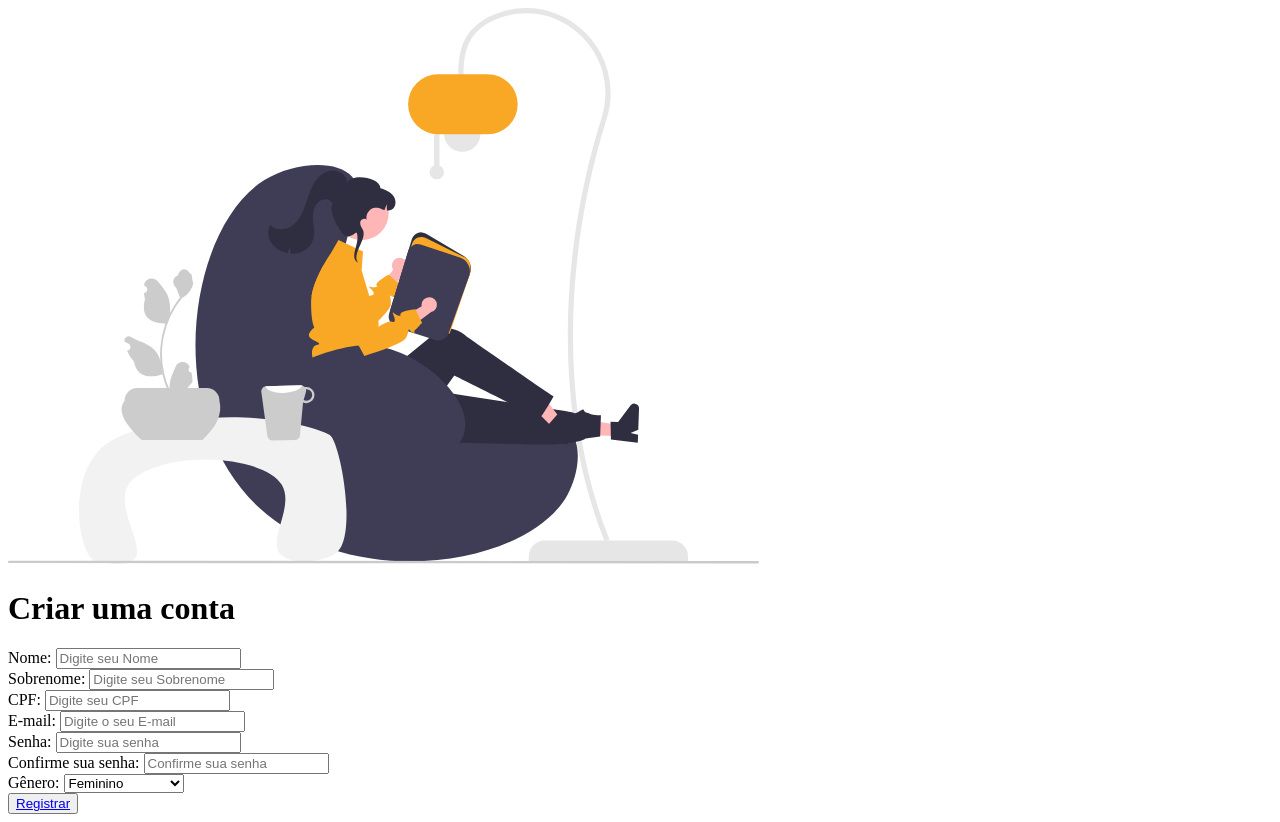
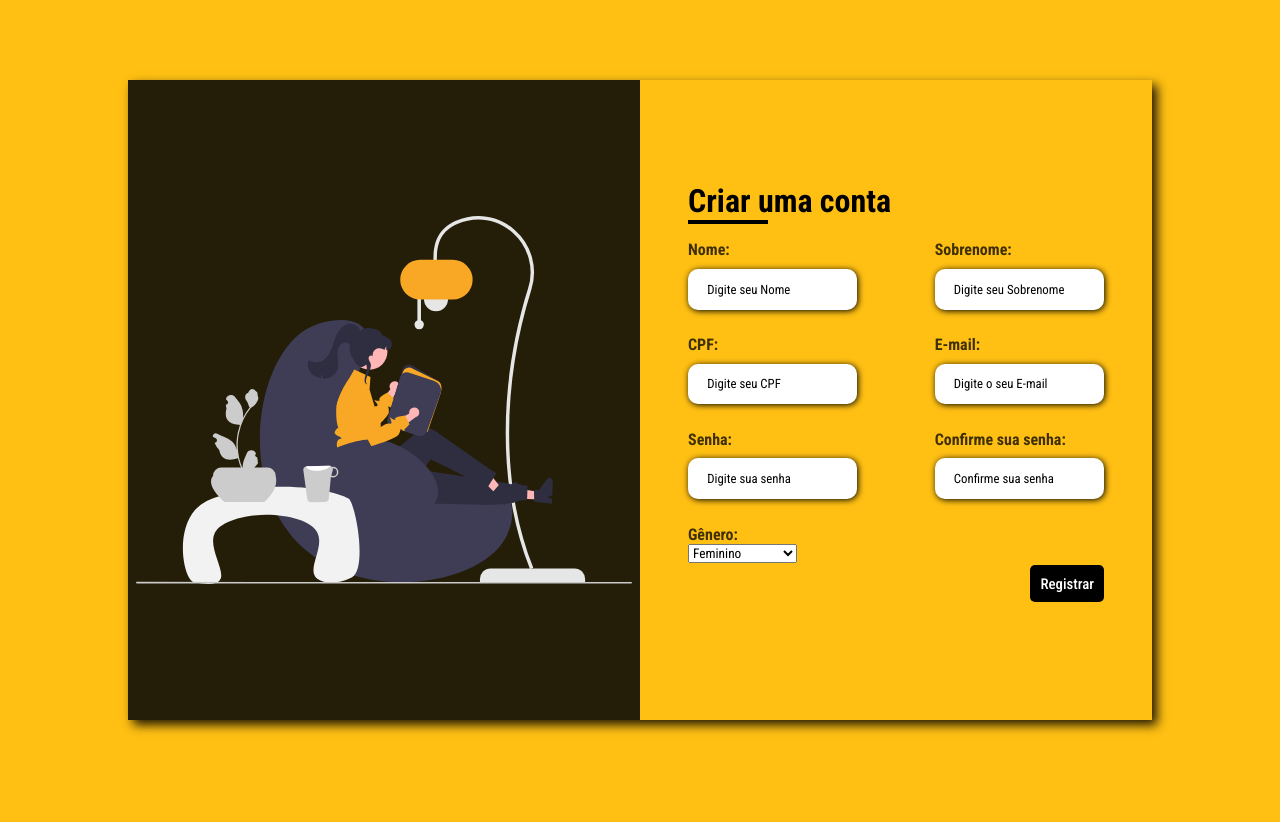
Before and after one commit to vinisilva000/Ja-Li, a plain HTML site: page index.html in a window 1280 px wide. After the commit the page ends 800 px from the top, so only its background shows below. Drawn offline with Linux system fonts and the light colour scheme; the site is published under a folder, as on GitHub Pages, so addresses that start at the root find nothing.

Commit message:
primeiro test

```diff
--- a/index.html
+++ b/index.html
@@ -3,7 +3,7 @@
 <head>
     <meta charset="UTF-8">
     <meta name="viewport" content="width=device-width, initial-scale=1.0">
-    <link rel="stylesheet" href="../style.css">
+    <link rel="stylesheet" href="./style.css">
     <title>Cadastro</title>
 </head>
 <body>
@@ -65,7 +65,7 @@
             </div>
 
             <div class="registra-button">
-              <button><a href="/Login/index.html">Registrar</a></button>
+              <button><a href="./Login/index.html">Registrar</a></button>
             </div>
         </form>
     </div>
```
Also changed, not shown: Login/index.html (+1 -1 lines).
